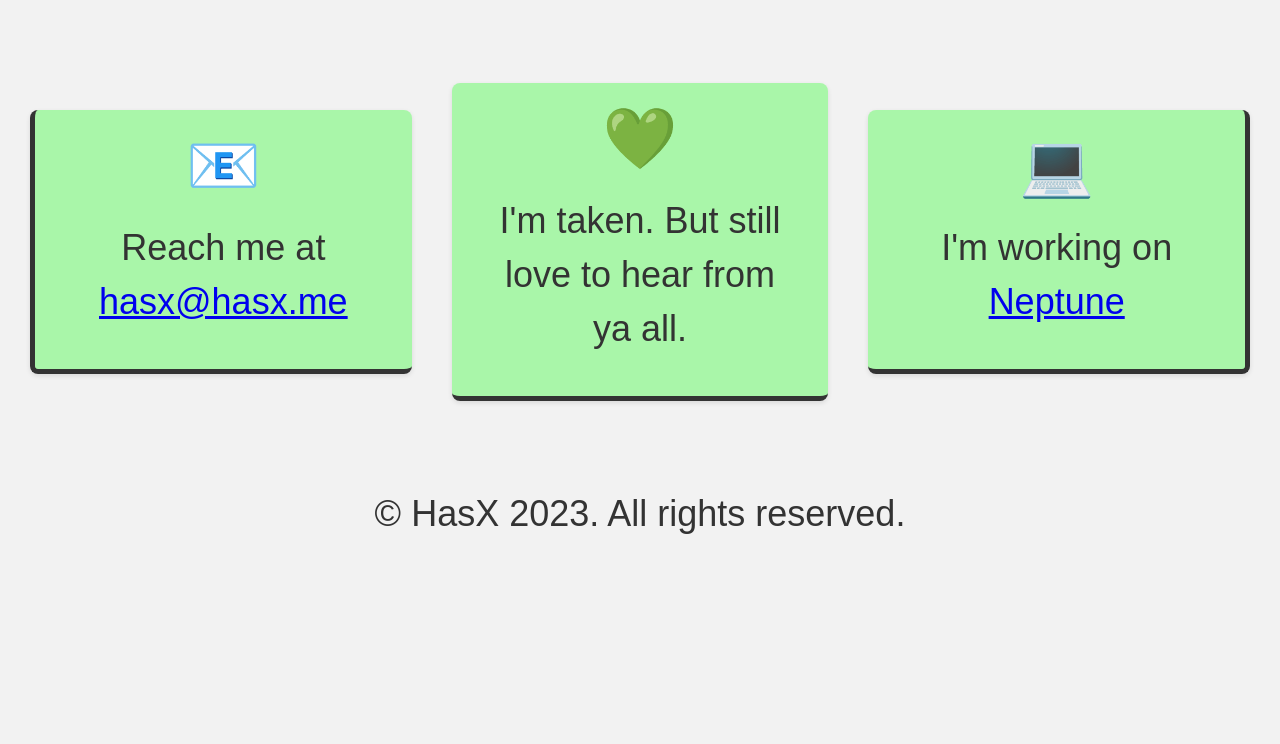
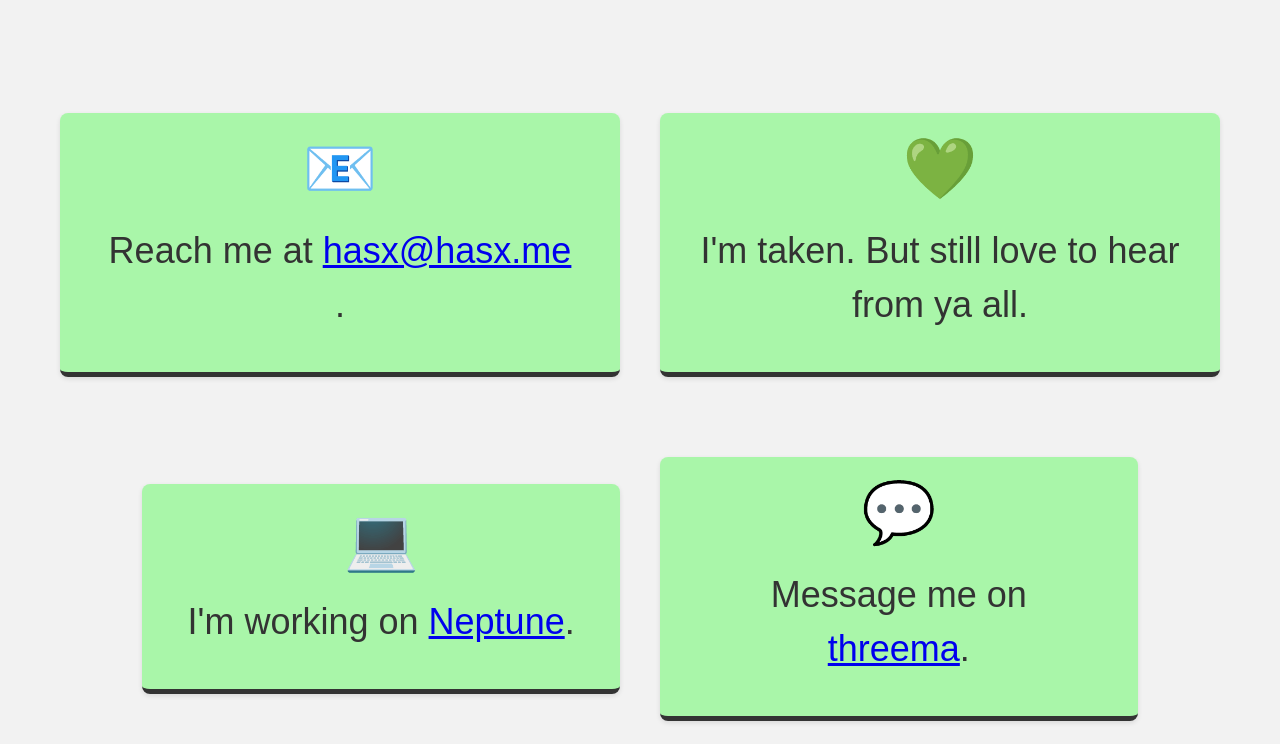
Before and after one commit to Has-X/Has-X.github.io, a plain HTML site: page index.html in a window 1280 px wide. Shown: the part 561-1305 px from the top of the page. Before the commit the page ends 1158 px from the top, so only its background shows below. Drawn offline with nearby package versions, Linux system fonts and the light colour scheme; no server answers.

Commit message:
Updated general layout.

```diff
--- a/index.html
+++ b/index.html
@@ -12,14 +12,15 @@
     <link rel="icon" type="image/png" sizes="32x32" href="/cdn/favicon-32x32.png">
     <link rel="icon" type="image/png" sizes="16x16" href="/cdn/favicon-16x16.png">
     <link rel="manifest" href="manifest.json">
-    <meta name="description"
-        content="Heya, I'm HasX, Cybersecurity engineer and Developer." />
+    <meta name="description" content="Heya, I'm HasX, Cybersecurity engineer and Developer." />
     <meta name="keywords"
         content="HasX, HasX.me, HasX's, HasX#1337, HasX1337, HasX1337's, HasX's web, Hasi, Hasi.me, Hasi's, Hasi#1337, Hasi1337, Hasi1337's, Hasi's web, Hasi's website, Hasi's website, Ha" />
     <meta name="theme-color" content="#9bff3a">
     <meta name="twitter:image" content="https://i.imgur.com/PYNSGPP.png">
     <meta name="author" content="HasX">
-    <meta http-equiv="Content-Security-Policy" content="default-src 'self' https://randomfox.ca/ https://i.imgur.com/ https://cdn.jsdelivr.net/; img-src 'self' https://randomfox.ca/ https://i.imgur.com/ https://cdn.jsdelivr.net/; script-src 'self' 'unsafe-inline' https://cdn.jsdelivr.net/particles.js/2.0.0/particles.min.js https://unpkg.com/; style-src 'self' 'unsafe-inline' https://randomfox.ca/ https://i.imgur.com/ https://cdn.jsdelivr.net/; font-src 'self' https://randomfox.ca/ https://i.imgur.com/ https://cdn.jsdelivr.net/; connect-src 'self' https://randomfox.ca/ https://i.imgur.com/ https://cdn.jsdelivr.net/; frame-src 'self' https://randomfox.ca/ https://i.imgur.com/ https://cdn.jsdelivr.net/; object-src 'self' https://randomfox.ca/ https://i.imgur.com/ https://cdn.jsdelivr.net/; media-src 'self' https://randomfox.ca/ https://i.imgur.com/ https://cdn.jsdelivr.net/; child-src 'self' https://randomfox.ca/ https://i.imgur.com/ https://cdn.jsdelivr.net/;">    <meta name="referrer" content="no-referrer">
+    <meta http-equiv="Content-Security-Policy"
+        content="default-src 'self' https://randomfox.ca/ https://i.imgur.com/ https://cdn.jsdelivr.net/; img-src 'self' https://randomfox.ca/ https://i.imgur.com/ https://cdn.jsdelivr.net/; script-src 'self' 'unsafe-inline' https://cdn.jsdelivr.net/particles.js/2.0.0/particles.min.js https://unpkg.com/; style-src 'self' 'unsafe-inline' https://randomfox.ca/ https://i.imgur.com/ https://cdn.jsdelivr.net/; font-src 'self' https://randomfox.ca/ https://i.imgur.com/ https://cdn.jsdelivr.net/; connect-src 'self' https://randomfox.ca/ https://i.imgur.com/ https://cdn.jsdelivr.net/; frame-src 'self' https://randomfox.ca/ https://i.imgur.com/ https://cdn.jsdelivr.net/; object-src 'self' https://randomfox.ca/ https://i.imgur.com/ https://cdn.jsdelivr.net/; media-src 'self' https://randomfox.ca/ https://i.imgur.com/ https://cdn.jsdelivr.net/; child-src 'self' https://randomfox.ca/ https://i.imgur.com/ https://cdn.jsdelivr.net/;">
+    <meta name="referrer" content="no-referrer">
     <meta http-equiv="X-Frame-Options" content="deny">
     <meta http-equiv="X-XSS-Protection" content="1; mode=block">
     <meta http-equiv="X-Content-Type-Options" content="nosniff">
@@ -75,8 +76,24 @@
             border-bottom: 5px solid #333333;
         }
 
-        .boxDraver {
-            flex-basis: 100%;
+        .fourBoxDraver {
+            flex-wrap: wrap;
+            align-items: center;
+            margin: 20px;
+            display: flex;
+            justify-content: center;
+        }
+
+        .fourBoxDraver .twoContainer {
+            display: flex;
+            flex-wrap: flex;
+            align-items: center;
+            justify-content: center;
+            margin: 20px;
+        }
+
+        .fourBoxDraver .boxDraver {
+            flex-basis: 50%;
             display: flex;
             flex-direction: column;
             align-items: center;
@@ -88,14 +105,6 @@
             padding: 20px;
             margin: 20px;
             text-align: center;
-        }
-
-        .boxDraver.left {
-            border-left: 5px solid #333333;
-        }
-
-        .boxDraver.right {
-            border-right: 5px solid #333333;
         }
 
         @media only screen and (min-width: 600px) {
@@ -110,6 +119,8 @@
             .image {
                 max-width: none;
             }
+
+
         }
     </style>
 </head>
@@ -118,32 +129,46 @@
     <div class="container">
         <div class="text">
             <h1 id="hasxHeadline"></h1>
-            <p>Hello World! I'm HasX, a Cyber Security engineer and Developer. Keen on Privacy and Human Rights, and of course, foxes ^^.</p>
+            <p>Hello World! I'm HasX, a Cyber Security engineer and Developer. Keen on Privacy and Human Rights, and of
+                course, foxes ^^.</p>
         </div>
         <div class="image">
             <img src="https://i.imgur.com/zhtrbQ1.gif" alt="World Icon">
         </div>
     </div>
     <div class="line-breaker"></div>
-    <div class="container">
-        <div class="boxDraver left">
+
+    <div class="fourBoxDraver">
+        <div class="twoContainer">
+            <div class="boxDraver">
                 <div style="font-size: 60px">📧</div>
-            <div class="text">Reach me at <a href="mailto:hasx@hasx.me?subject=Hello HasX! WebChat (Make sure, to NOT remove WebChat)">hasx@hasx.me</a></div>
+                <div class="text">Reach me at <a href="mailto:hasx@hasx.me?subject=Hello HasX! WebChat (Make sure, to NOT remove WebChat)">hasx@hasx.me
+                    </a>.</div>
             </div>
             <div class="boxDraver">
                 <div style="font-size: 60px">💚</div>
                 <div class="text">I'm taken. But still love to hear from ya all.</div>
             </div>
-        <div class="boxDraver right">
+        </div>
+        <div class="twoContainer">
+            <div class="boxDraver">
                 <div style="font-size: 60px">💻</div>
-            <div class="text">I'm working on <a href="https://discord.gg/neptune">Neptune</a></div>
+                <div class="text">I'm working on <a href="https://discord.gg/neptune">Neptune</a>.</div>
+            </div>
+            <div class="boxDraver">
+                <div style="font-size: 60px">💬</div>
+                <div class="text">Message me on <a href="https://threema.id/5E2TCV9K">threema</a>.</div>
             </div>
         </div>
+    </div>
+
     <div class="line-breaker"></div>
     <div class="text">
-        <p>© HasX <script>
+        <p>© HasX
+            <script>
                 document.write(new Date().getFullYear());
-            </script>. All rights reserved.</p>
+            </script>. All rights reserved.
+        </p>
     </div>
 </body>
 <script src="https://unpkg.com/typeit@8.7.1/dist/index.umd.js"></script>
```
Lines whose indentation alone changed are shown as unchanged.
